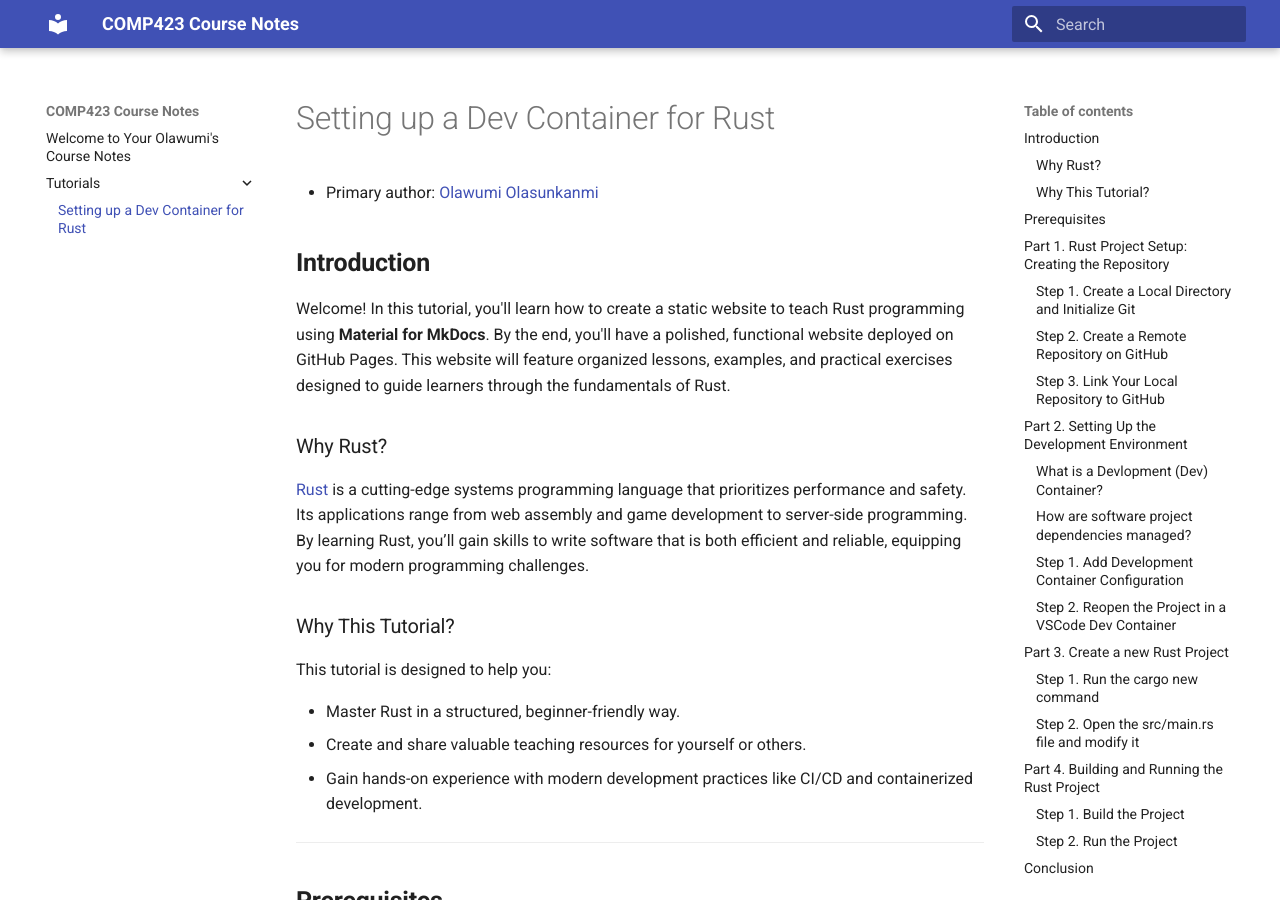
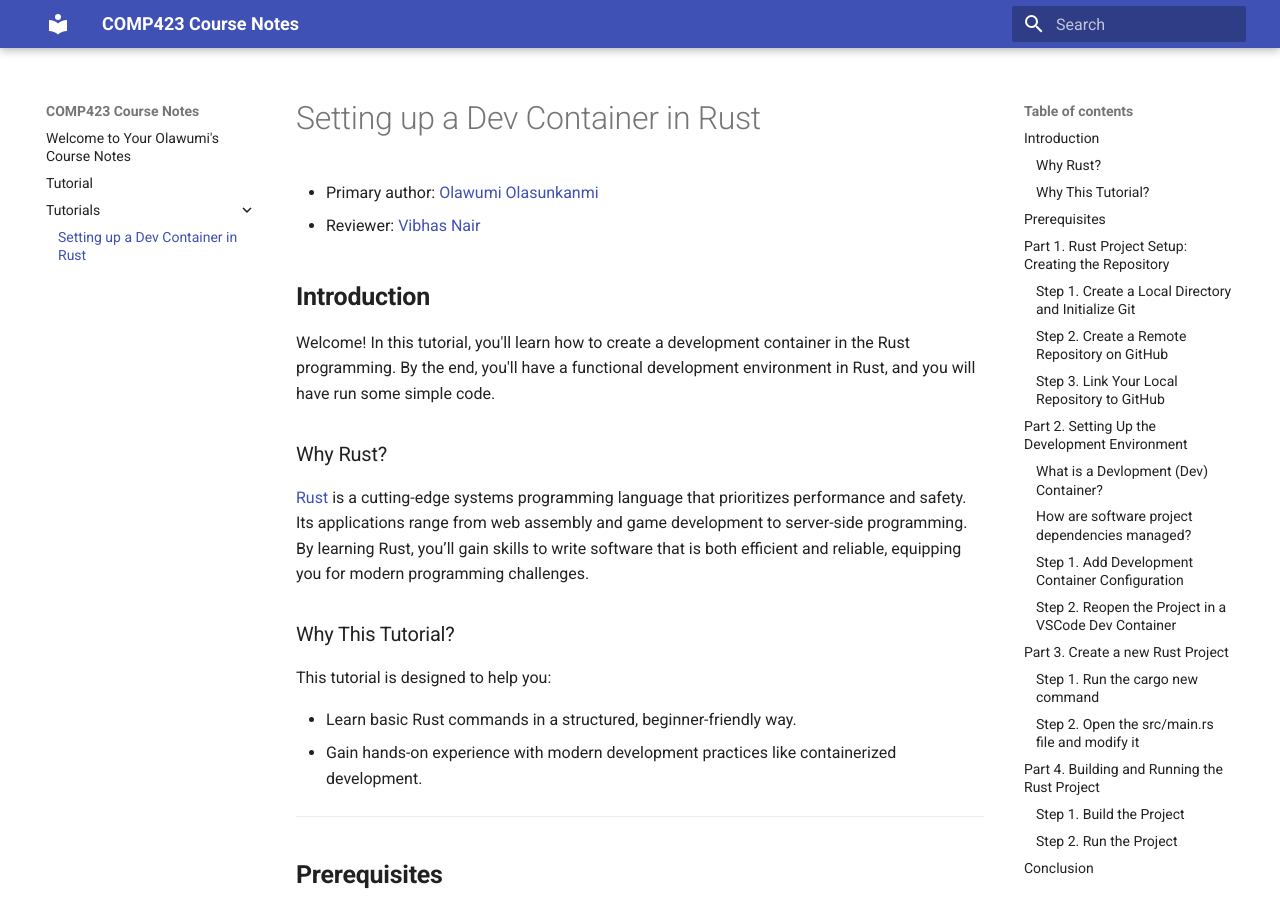
Before and after one commit to wumirose/comp423-course-notes, an MkDocs documentation site: the page built from docs/tutorials/rust-setup.md, in a window 1280 px wide and 900 px high. Built offline with MkDocs 1.6.1 and Material for MkDocs 9.7.7, drawn with Linux system fonts in a browser that asks for light colours.

```diff
--- a/docs/tutorials/rust-setup.md
+++ b/docs/tutorials/rust-setup.md
@@ -1,10 +1,11 @@
-# Setting up a Dev Container for Rust
+# Setting up a Dev Container in Rust
 
 * Primary author: [Olawumi Olasunkanmi](https://github.com/wumirose)
+* Reviewer: [Vibhas Nair](https://github.com/nairvibhas18)
 
 ## **Introduction**
 
-Welcome! In this tutorial, you'll learn how to create a static website to teach Rust programming using **Material for MkDocs**. By the end, you'll have a polished, functional website deployed on GitHub Pages. This website will feature organized lessons, examples, and practical exercises designed to guide learners through the fundamentals of Rust.
+Welcome! In this tutorial, you'll learn how to create a development container in the Rust programming. By the end, you'll have a functional development environment in Rust, and you will have run some simple code.
 
 ### Why Rust?
 
@@ -14,9 +15,8 @@ Welcome! In this tutorial, you'll learn how to create a static website to teach
 
 This tutorial is designed to help you:
 
-- Master Rust in a structured, beginner-friendly way.
-- Create and share valuable teaching resources for yourself or others.
-- Gain hands-on experience with modern development practices like CI/CD and containerized development.
+- Learn basic Rust commands in a structured, beginner-friendly way.
+- Gain hands-on experience with modern development practices like containerized development.
 
 ---
 
```
Also changed, not shown: other parts of docs/tutorials/rust-setup.md (+1 -0 lines), docs/Tutorial.md (added, +2 -0 lines), README.md (line endings or trailing spaces), docs/index.md (line endings or trailing spaces), mkdocs.yml (line endings or trailing spaces), 2 other files.
